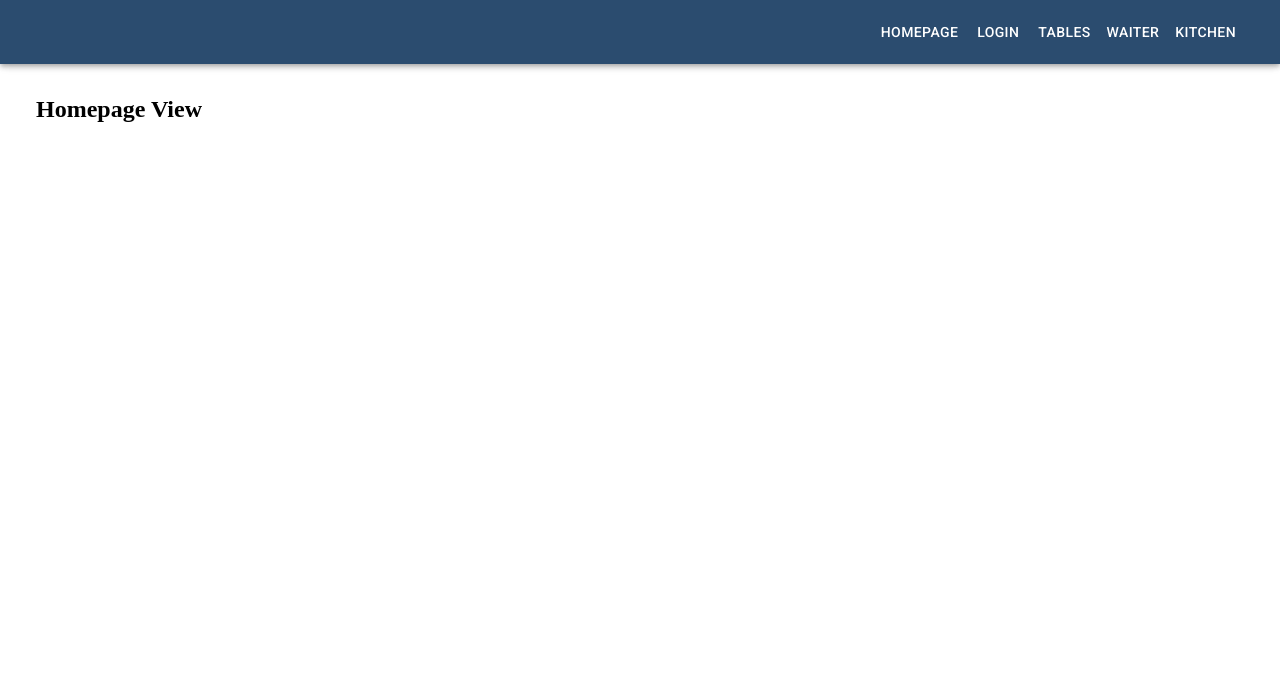
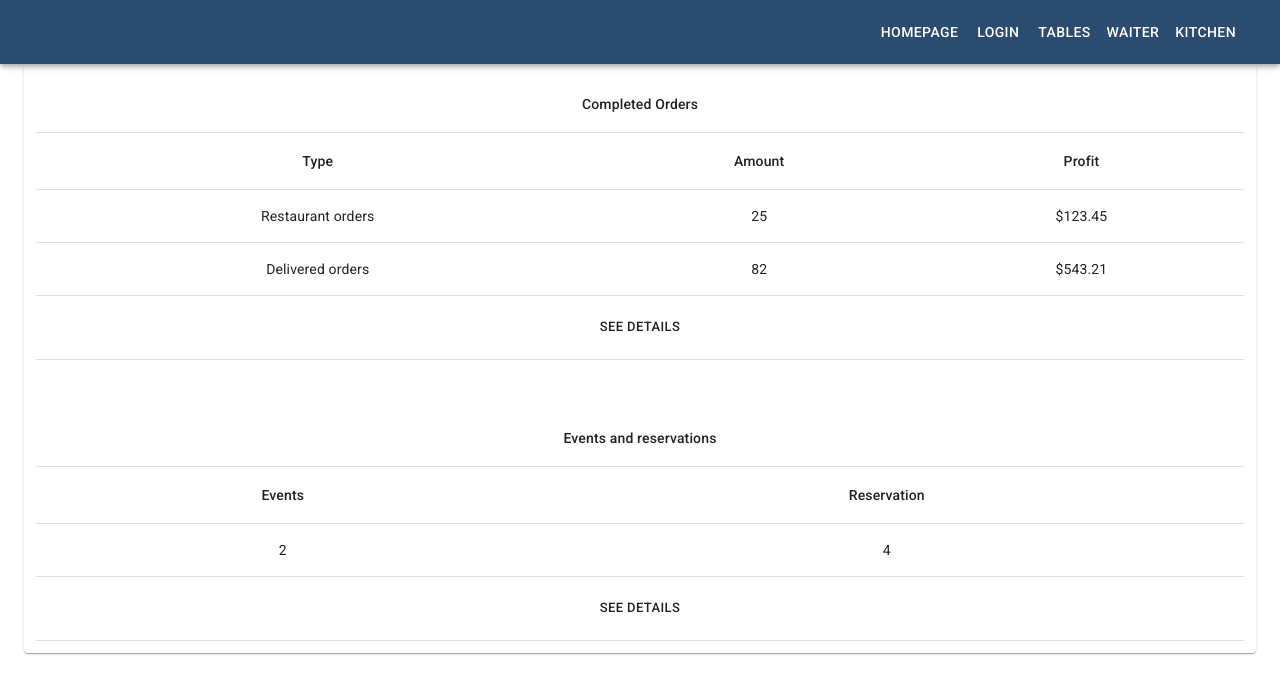
Before and after one commit to adam-goss94/pizzeria-portal, a React (Create React App) app: page / in a window 1280 px wide. Shown: the top 694 px of the page. Built offline with nearby package versions, Linux system fonts and the light colour scheme.

Commit message:
Add Homepage Component

```diff
--- a/src/components/views/Homepage/Homepage.js
+++ b/src/components/views/Homepage/Homepage.js
@@ -1,10 +1,69 @@
 import React from 'react';
 import styles from './Homepage.module.scss';
 
+import Paper from '@material-ui/core/Paper';
+import Table from '@material-ui/core/Table';
+import TableBody from '@material-ui/core/TableBody';
+import TableCell from '@material-ui/core/TableCell';
+import TableHead from '@material-ui/core/TableHead';
+import TableRow from '@material-ui/core/TableRow';
+import Button from '@material-ui/core/Button';
+
 const Homepage = () => (
-  <div className={styles.component}>
-    <h2>Homepage View</h2>
-  </div>
+  <Paper className={styles.component}>
+    <Table className={styles.margin}>
+      <TableHead>
+        <TableRow>
+          <TableCell colSpan={3} align='center'>Completed Orders </TableCell>
+        </TableRow>
+        <TableRow>
+          <TableCell align='center'>Type</TableCell>
+          <TableCell align='center'>Amount</TableCell>
+          <TableCell align='center'>Profit</TableCell>
+        </TableRow>
+      </TableHead>
+      <TableBody>
+        <TableRow>
+          <TableCell align='center'>Restaurant orders </TableCell>
+          <TableCell align='center'>25</TableCell>
+          <TableCell align='center'>$123.45</TableCell>
+        </TableRow>
+        <TableRow>
+          <TableCell align='center'>Delivered orders</TableCell>
+          <TableCell align='center'>82</TableCell>
+          <TableCell align='center'>$543.21</TableCell>
+        </TableRow>
+        <TableRow>
+          <TableCell colSpan={3} align='center'>
+            <Button className={styles.button} size='small'>See details</Button>
+          </TableCell>
+        </TableRow>
+      </TableBody>
+    </Table>
+    <Table>
+      <TableHead>
+        <TableRow>
+          <TableCell colSpan={2} align='center'>Events and reservations</TableCell>
+        </TableRow>
+        <TableRow>
+          <TableCell align='center'>Events</TableCell>
+          <TableCell align='center'>Reservation</TableCell>
+        </TableRow>
+      </TableHead>
+      <TableBody>
+        <TableRow>
+          <TableCell align='center'>2</TableCell>
+          <TableCell align='center'>4</TableCell>
+        </TableRow>
+        <TableRow>
+          <TableCell colSpan={3} align='center'>
+            <Button className={styles.button} size='small'>See details</Button>
+          </TableCell>
+        </TableRow>
+      </TableBody>
+    </Table>
+
+  </Paper>
 );
 
 export default Homepage;
--- a/src/components/views/Homepage/Homepage.module.scss
+++ b/src/components/views/Homepage/Homepage.module.scss
@@ -3,3 +3,7 @@
 .component {
   padding: $base-size;
 }
+
+.margin {
+  margin-bottom: 50px;
+}
```
